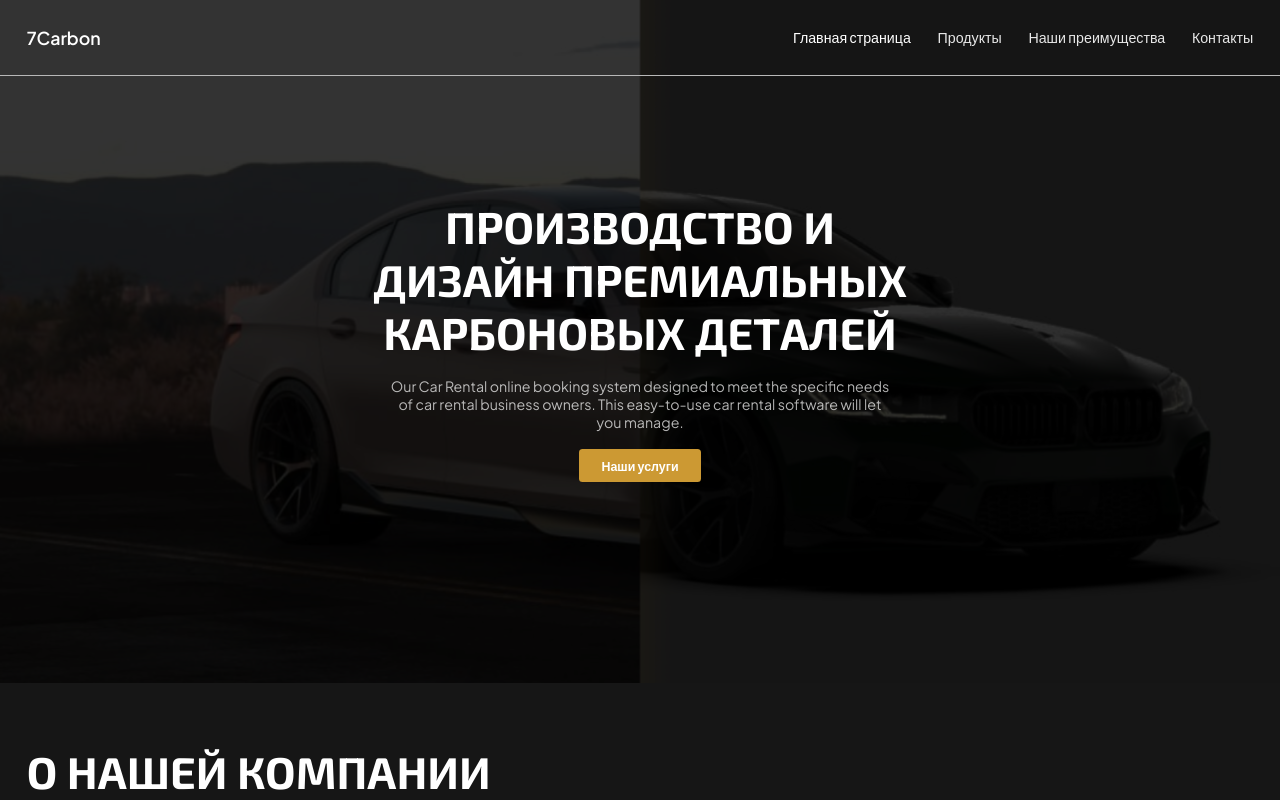
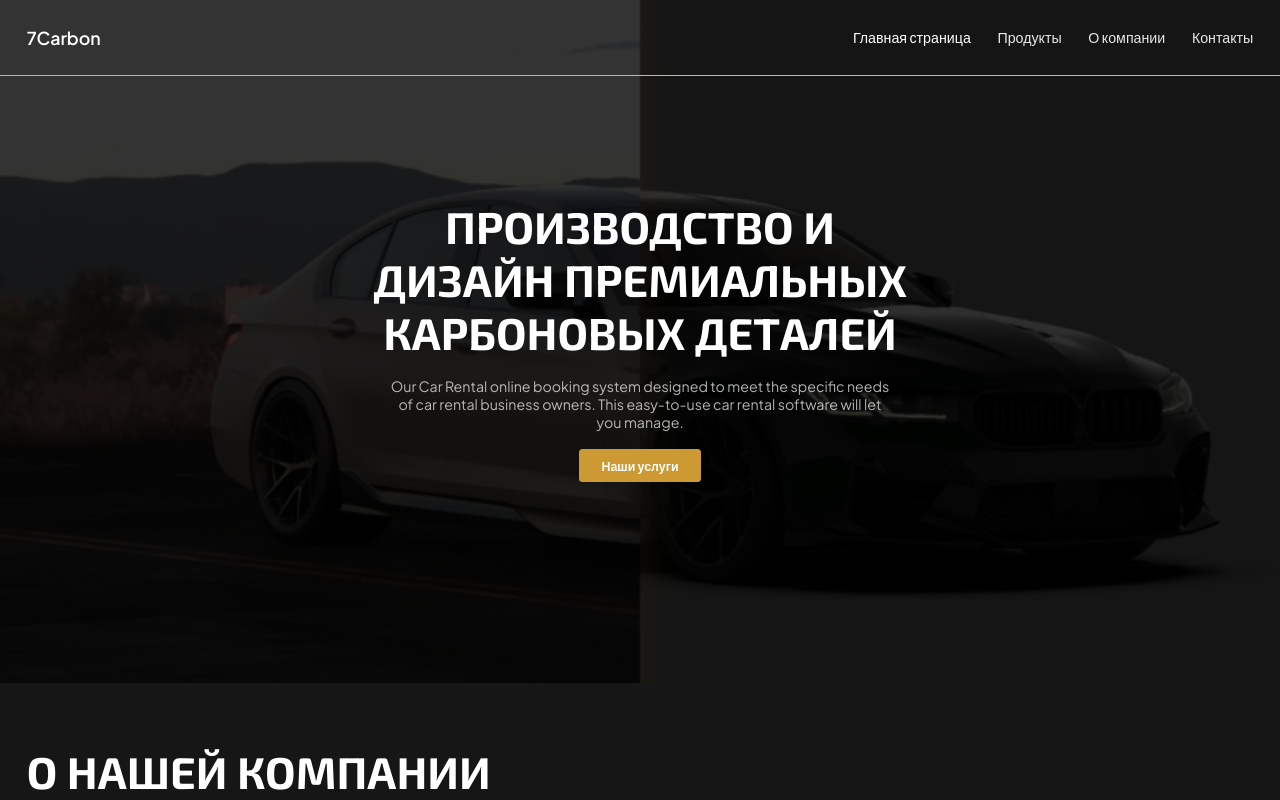
Before and after one commit to madixanov/7Carbon, a React (Vite) app: page / in a window 1280 px wide. Shown: the top 800 px of the page. Built offline with nearby package versions, Linux system fonts and the light colour scheme.

Commit message:
Changing header nav links

```diff
--- a/src/components/Header/Header.jsx
+++ b/src/components/Header/Header.jsx
@@ -68,10 +68,10 @@ export default function Header() {
 
             <Link
               style={{ textDecoration: "none", color: "white" }}
-              to="/advantages"
+              to="/about"
               className={`link ${location.pathname === "/advantages" ? "selected" : ""}`}
             >
-              Наши преимущества
+              О компании
             </Link>
 
             <Link
@@ -106,14 +106,14 @@ export default function Header() {
             </Link>
             <Link
               style={{ textDecoration: "none", color: "white" }}
-              to="/advantages"
+              to="/about"
             >
               <div
                 data-aos="fade-up"
                 data-aos-duration="1000"
                 data-aos-delay="200"
               >
-                Наши преимущества
+                О компании
               </div>
             </Link>
             <Link
```
